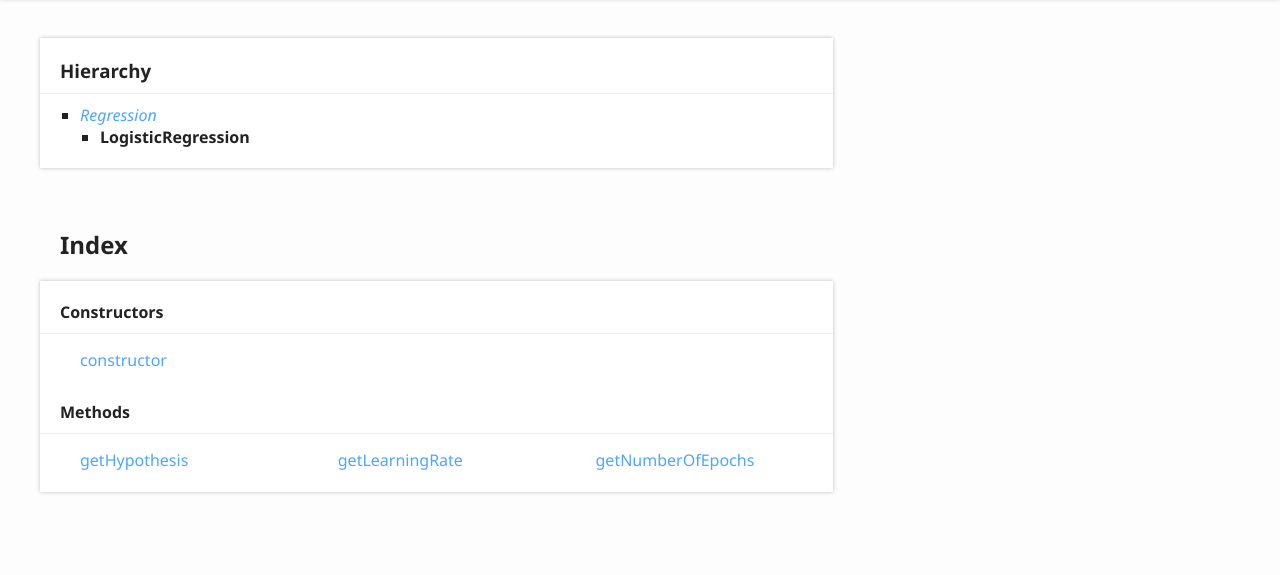
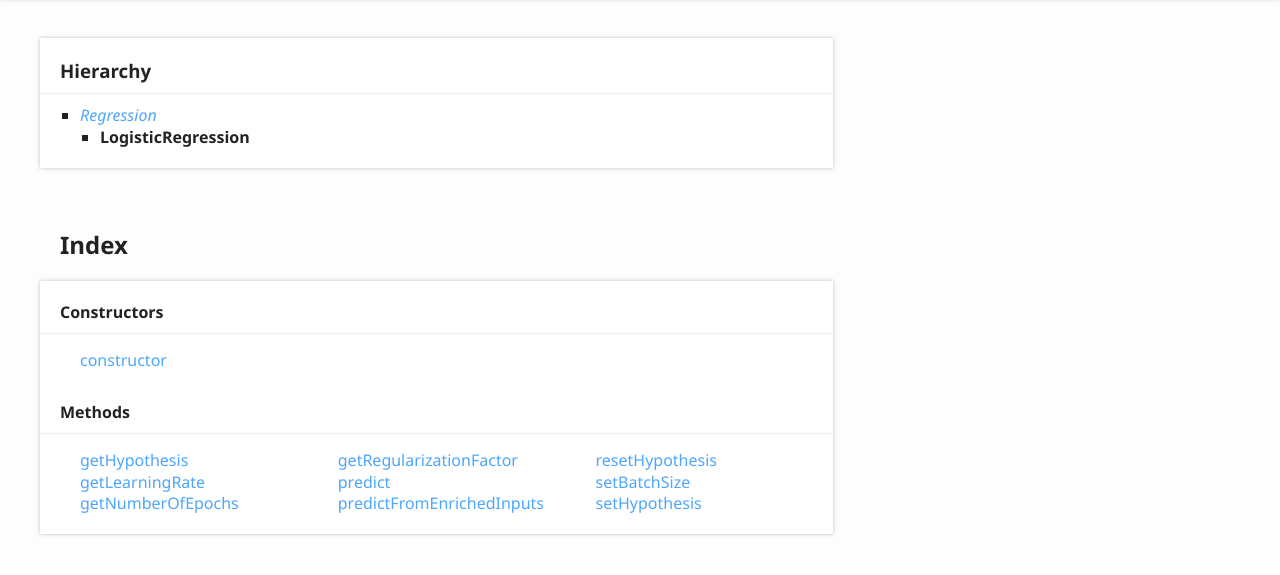
Before and after one commit to lankpro/AI-Machine-Learning, a plain HTML site: page docs/classes/_machine_learning_supervised_logisticregression_.logisticregression.html in a window 1280 px wide. Shown: the part 157-732 px from the top of the page. Drawn offline with Linux system fonts and the light colour scheme.

Commit message:
update demo link

```diff
--- a/docs/classes/_machine_learning_supervised_logisticregression_.logisticregression.html
+++ b/docs/classes/_machine_learning_supervised_logisticregression_.logisticregression.html
@@ -98,4 +98,10 @@
 								<li class="tsd-kind-method tsd-parent-kind-class tsd-is-inherited"><a href="_machine_learning_supervised_logisticregression_.logisticregression.html#gethypothesis" class="tsd-kind-icon">get<wbr>Hypothesis</a></li>
 								<li class="tsd-kind-method tsd-parent-kind-class tsd-is-inherited"><a href="_machine_learning_supervised_logisticregression_.logisticregression.html#getlearningrate" class="tsd-kind-icon">get<wbr>Learning<wbr>Rate</a></li>
 								<li class="tsd-kind-method tsd-parent-kind-class tsd-is-inherited"><a href="_machine_learning_supervised_logisticregression_.logisticregression.html#getnumberofepochs" class="tsd-kind-icon">get<wbr>Number<wbr>OfEpochs</a></li>
-								<li class="tsd-kind-method tsd-parent-kind-class tsd-is-inherited"><a href="_machine_learning_supervised_logist
+								<li class="tsd-kind-method tsd-parent-kind-class tsd-is-inherited"><a href="_machine_learning_supervised_logisticregression_.logisticregression.html#getregularizationfactor" class="tsd-kind-icon">get<wbr>Regularization<wbr>Factor</a></li>
+								<li class="tsd-kind-method tsd-parent-kind-class tsd-is-inherited"><a href="_machine_learning_supervised_logisticregression_.logisticregression.html#predict" class="tsd-kind-icon">predict</a></li>
+								<li class="tsd-kind-method tsd-parent-kind-class tsd-is-overwrite tsd-is-protected"><a href="_machine_learning_supervised_logisticregression_.logisticregression.html#predictfromenrichedinputs" class="tsd-kind-icon">predict<wbr>From<wbr>Enriched<wbr>Inputs</a></li>
+								<li class="tsd-kind-method tsd-parent-kind-class tsd-is-inherited"><a href="_machine_learning_supervised_logisticregression_.logisticregression.html#resethypothesis" class="tsd-kind-icon">reset<wbr>Hypothesis</a></li>
+								<li class="tsd-kind-method tsd-parent-kind-class tsd-is-inherited"><a href="_machine_learning_supervised_logisticregression_.logisticregression.html#setbatchsize" class="tsd-kind-icon">set<wbr>Batch<wbr>Size</a></li>
+								<li class="tsd-kind-method tsd-parent-kind-class tsd-is-inherited"><a href="_machine_learning_supervised_logisticregression_.logisticregression.html#sethypothesis" class="tsd-kind-icon">set<wbr>Hypothesis</a></li>
+								<li class="tsd-kind-method tsd-parent-kind-class tsd-is-inherited"><a href="_machine_learning_supervised_logisticregression_.logisticregression.html#setlearningrate" class="tsd-kind-ic
```
